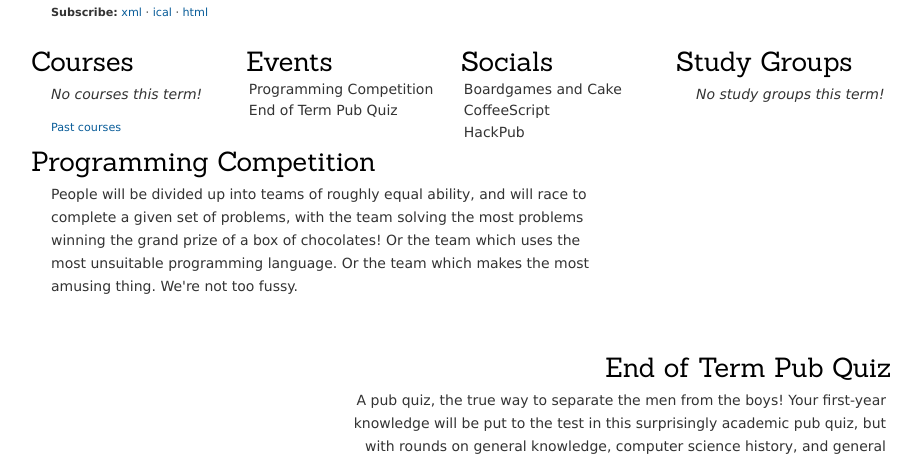
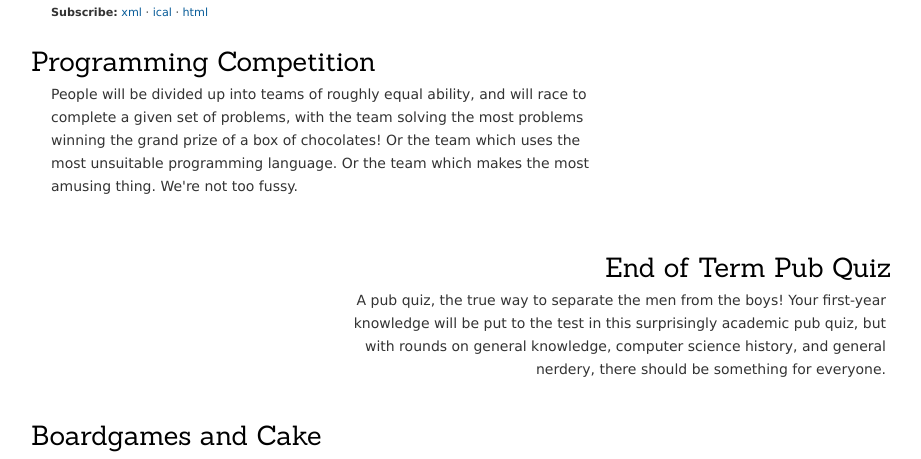
Before and after one commit to HackSoc/hacksoc.org, a Jekyll site: the page built from index.html, in a window 1280 px wide and 900 px high, cut to the strip 441-900 px from the top of the window. Shown: the whole strip, without its empty margins (179-1100 px from the left). Built offline with Jekyll 4.4.1, drawn with Linux system fonts in a browser that asks for light colours; some web fonts are replaced.

Commit message:
Remove summary boxes

```diff
--- a/index.html
+++ b/index.html
@@ -10,36 +10,6 @@ layout: wrapper
   <a href="http://www.google.com/calendar/ical/hack%40yusu.org/public/basic.ics">ical</a> &middot;
   <a href="https://www.google.com/calendar/embed?src=hack@yusu.org&ctz=Europe/London">html</a>
 </p>
-
-<div class="container">
-  <div class="box">
-    <h2>Courses</h2>
-    <p class="nothing">No courses this term!</p>
-    <p class="meta"><a href="{{site.url}}courses">Past courses</a></p>
-  </div>
-
-  <div class="box">
-    <h2>Events</h2>
-    <ol>
-      <li>Programming Competition</li>
-      <li>End of Term Pub Quiz</li>
-    </ol>
-  </div>
-
-  <div class="box">
-    <h2>Socials</h2>
-    <ol>
-      <li>Boardgames and Cake</li>
-      <li>CoffeeScript</li>
-      <li>HackPub</li>
-    </ol>
-  </div>
-
-  <div class="box">
-    <h2>Study Groups</h2>
-    <p class="nothing">No study groups this term!</p>
-  </div>
-</div>
 
 <div class="infobox">
   <h2>Programming Competition</h2>
```
